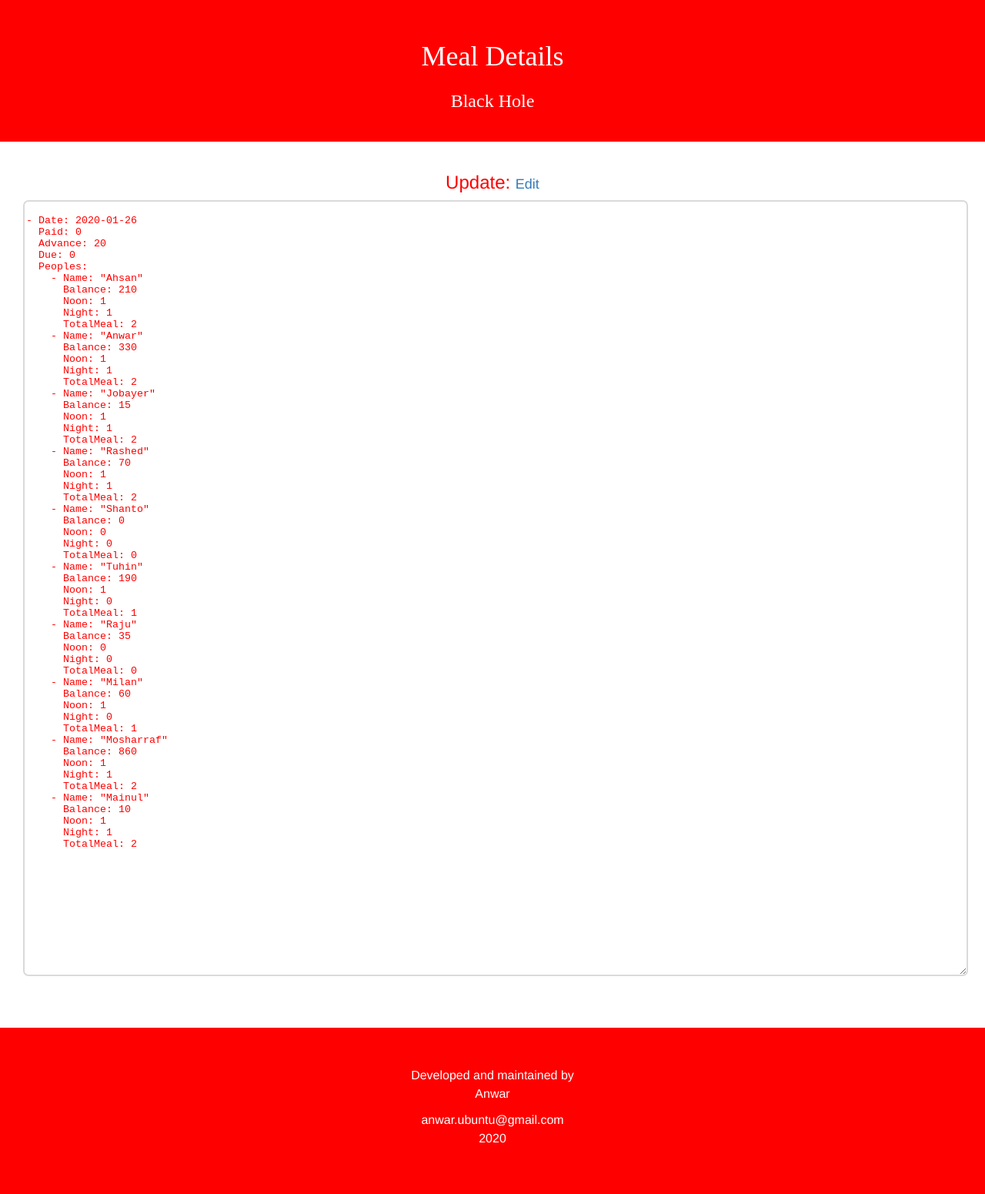
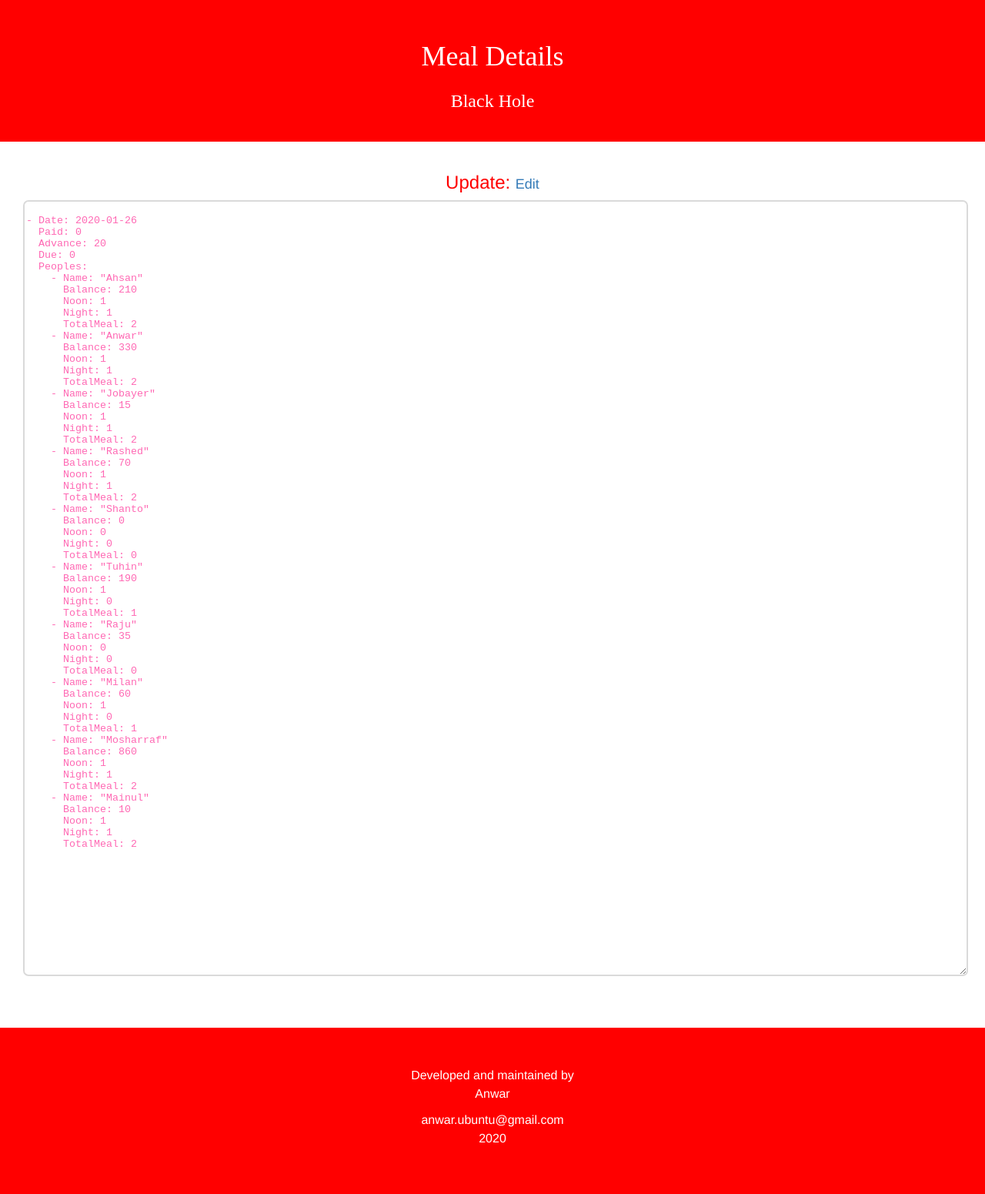
Before and after one commit to coderanwar/meals, a Jekyll site: the page built from update.html, in a window 1280 px wide. Shown: the whole page at 77% size. Built offline with Jekyll 4.4.1, drawn with Linux system fonts in a browser that asks for light colours.

Commit message:
Update update.html

```diff
--- a/update.html
+++ b/update.html
@@ -9,7 +9,7 @@ color: "white"
   Update:
   <a href="https://github.com/coderanwar/meals/edit/master/_data/meals.yml" style="font-size: 18px;">Edit</a>
 </h3>
-<textarea class="glowing-border" name="" id="mealData" style="width:100%;height:1000px;color:red;">
+<textarea class="glowing-border" name="" id="mealData" style="width:100%;height:1000px;color:hotpink;">
 
 - Date: {{ site.time | date: "%Y-%m-%d" }}
 </textarea>
```
